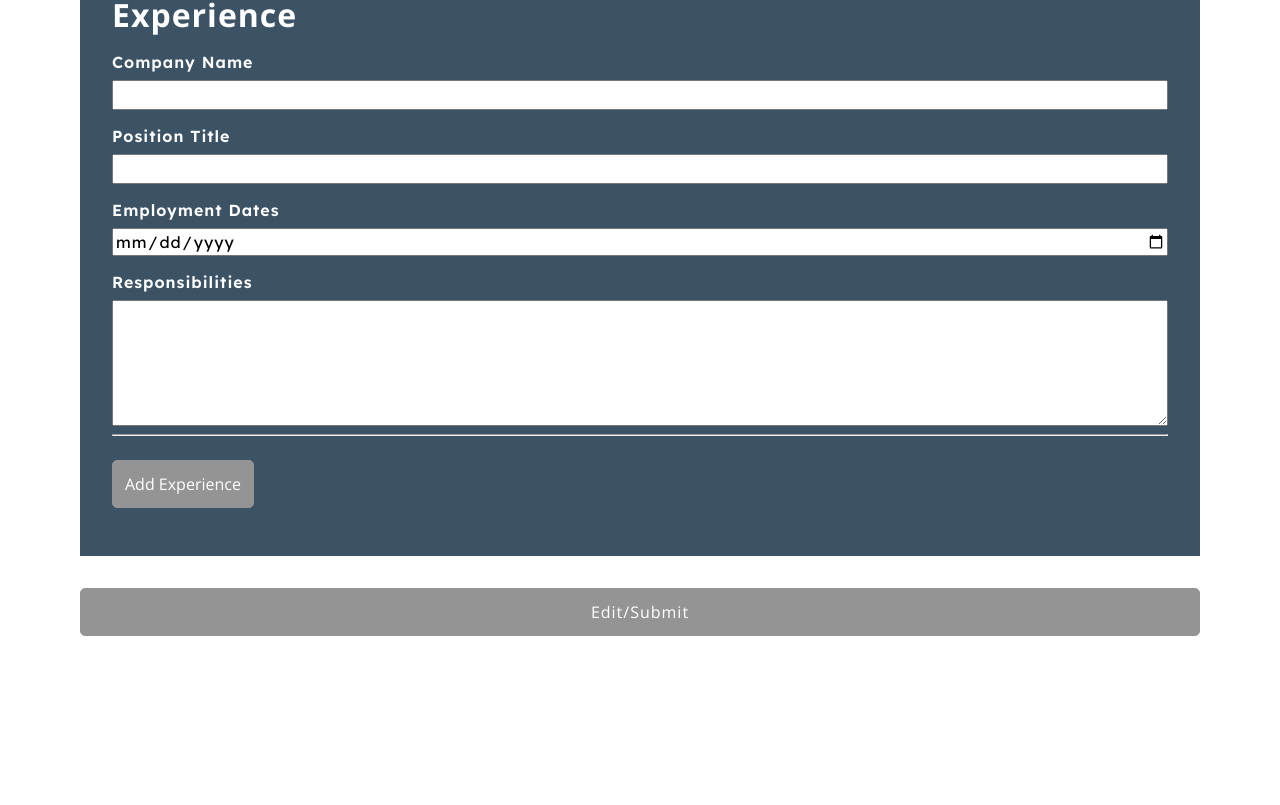
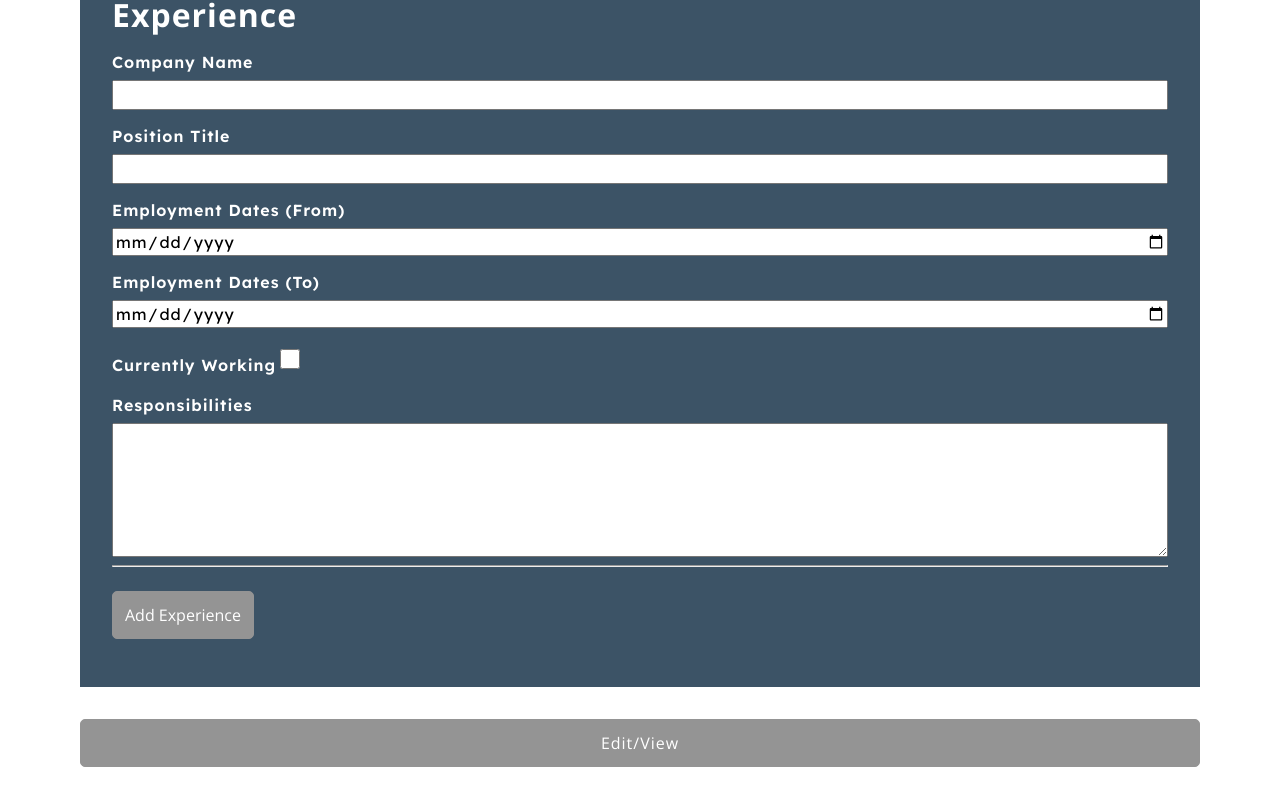
Before and after one commit to DevKarenC/react-cv-project, a React (Create React App) app: page / in a window 1280 px wide. Shown: the part 1038-1843 px from the top of the page. Before the commit the page ends 1722 px from the top, so only its background shows below. Built offline with nearby package versions, Linux system fonts and the light colour scheme.

Commit message:
Increase readability for preview mode with styling changes

```diff
--- a/src/App.js
+++ b/src/App.js
@@ -34,7 +34,7 @@ class App extends Component {
           <Education isSubmitted={this.state.isSubmitted} />
           <Experience isSubmitted={this.state.isSubmitted} />
           <button type="submit" onClick={this.handleClick}>
-            Edit/Submit
+            Edit/View
           </button>
         </form>
       </React.Fragment>
--- a/src/components/EducationForm.jsx
+++ b/src/components/EducationForm.jsx
@@ -31,16 +31,19 @@ class EducationForm extends React.Component {
     return (
       <React.Fragment>
         {this.props.isSubmitted ? (
-          <React.Fragment>
+          <div className="view-input">
             <label>School</label>
             <p>{this.state.school}</p>
+            <br />
             <label>Major</label>
             <p>{this.state.major}</p>
+            <br />
             <label>Degree</label>
             <p>{this.state.degree}</p>
+            <br />
             <label>Graduation Month/Year</label>
             <p>{this.state.graduationDate}</p>
-          </React.Fragment>
+          </div>
         ) : (
           <div className="edit-input">
             <label>School</label>
--- a/src/components/ExperienceForm.jsx
+++ b/src/components/ExperienceForm.jsx
@@ -6,7 +6,9 @@ class ExperienceForm extends React.Component {
     this.state = {
       companyName: "",
       position: "",
-      employmentDates: "",
+      employmentDatesFrom: "",
+      employmentDatesTo: "",
+      currentJob: "",
       responsibilities: "",
     };
   }
@@ -19,8 +21,16 @@ class ExperienceForm extends React.Component {
     this.setState({ position: e.target.value });
   };
 
-  handleEmploymentDatesChange = (e) => {
+  handleEmploymentDatesFromChange = (e) => {
     this.setState({ employmentDates: e.target.value });
+  };
+
+  handleEmploymentDatesToChange = (e) => {
+    this.setState({ employmentDates: e.target.value });
+  };
+
+  handleCurrentJob = (e) => {
+    this.setState({ currentJob: e.target.checked });
   };
 
   handleResponsibilitiesChange = (e) => {
@@ -31,16 +41,25 @@ class ExperienceForm extends React.Component {
     return (
       <React.Fragment>
         {this.props.isSubmitted ? (
-          <React.Fragment>
+          <div className="view-input">
             <label>Company Name</label>
             <p>{this.state.companyName}</p>
+            <br />
             <label>Position Title</label>
             <p>{this.state.position}</p>
-            <label>Employment Dates</label>
-            <p>{this.state.employmentDates}</p>
+            <br />
+            <label>Employment Dates (From)</label>
+            <p>{this.state.employmentDatesFrom}</p>
+            <br />
+            <label>Employment Dates (To)</label>
+            <p>{this.state.employmentDatesTo}</p>
+            <br />
+            <label>Currently Working</label>
+            <p>{this.state.currentJob ? "Yes" : "No"}</p>
+            <br />
             <label>Responsibilities</label>
             <p>{this.state.responsibilities}</p>
-          </React.Fragment>
+          </div>
         ) : (
           <div className="edit-input">
             <label>Company Name</label>
@@ -55,12 +74,26 @@ class ExperienceForm extends React.Component {
               value={this.state.position}
               onChange={this.handlePositionChange}
             />
-            <label>Employment Dates </label>
+            <label>Employment Dates (From)</label>
             <input
               type="date"
-              value={this.state.employmentDates}
-              onChange={this.handleEmploymentDatesChange}
+              value={this.state.employmentDatesFrom}
+              onChange={this.handleEmploymentDatesFromChange}
             />
+            <label>Employment Dates (To)</label>
+            <input
+              type="date"
+              value={this.state.employmentDatesTo}
+              onChange={this.handleEmploymentDatesToChange}
+            />
+            <label>
+              Currently Working
+              <input
+                type="checkbox"
+                onChange={this.handleCurrentJob}
+                checked={this.state.currentJob}
+              />
+            </label>
             <label>Responsibilities</label>
             <textarea
               rows="8"
--- a/src/components/General.jsx
+++ b/src/components/General.jsx
@@ -27,11 +27,13 @@ class General extends React.Component {
       <div className="section">
         <h1>General Information </h1>
         {this.props.isSubmitted ? (
-          <div>
+          <div className="view-input">
             <label>Full Name</label>
             <p>{this.state.fullName}</p>
+            <br />
             <label>Email</label>
             <p>{this.state.email}</p>
+            <br />
             <label>Phone</label>
             <p>{this.state.phone}</p>
           </div>
--- a/src/styles/styles.css
+++ b/src/styles/styles.css
@@ -15,7 +15,8 @@ button {
 
 label,
 input,
-p {
+p,
+textarea {
   font-family: "Lexend", sans-serif;
   letter-spacing: 1px;
 }
@@ -29,6 +30,10 @@ input {
   font-size: 1rem;
   height: 1.5rem;
   margin-bottom: 1rem;
+}
+
+input[type="checkbox"] {
+  width: 20px;
 }
 
 button[type="submit"] {
@@ -76,3 +81,12 @@ button[type="submit"] {
   padding: 2rem;
   margin-bottom: 1rem;
 }
+
+.view-input label,
+p {
+  display: inline-block;
+  font-family: "Lexend", sans-serif;
+  letter-spacing: 1px;
+  margin: 0;
+  padding-right: 10px;
+}
```
Also changed, not shown: src/react-cv-project-demo.gif (added), 1 other file (tests, documents, lock files or other folders).
